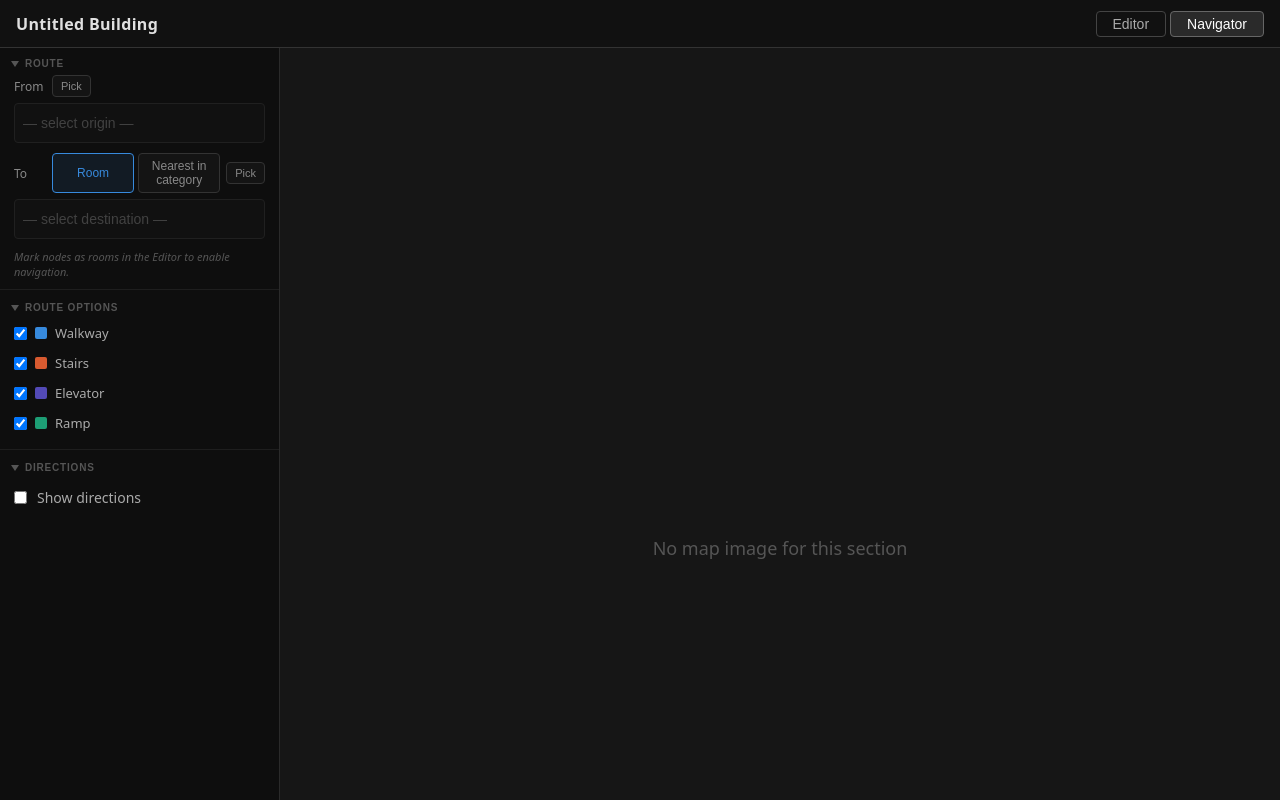
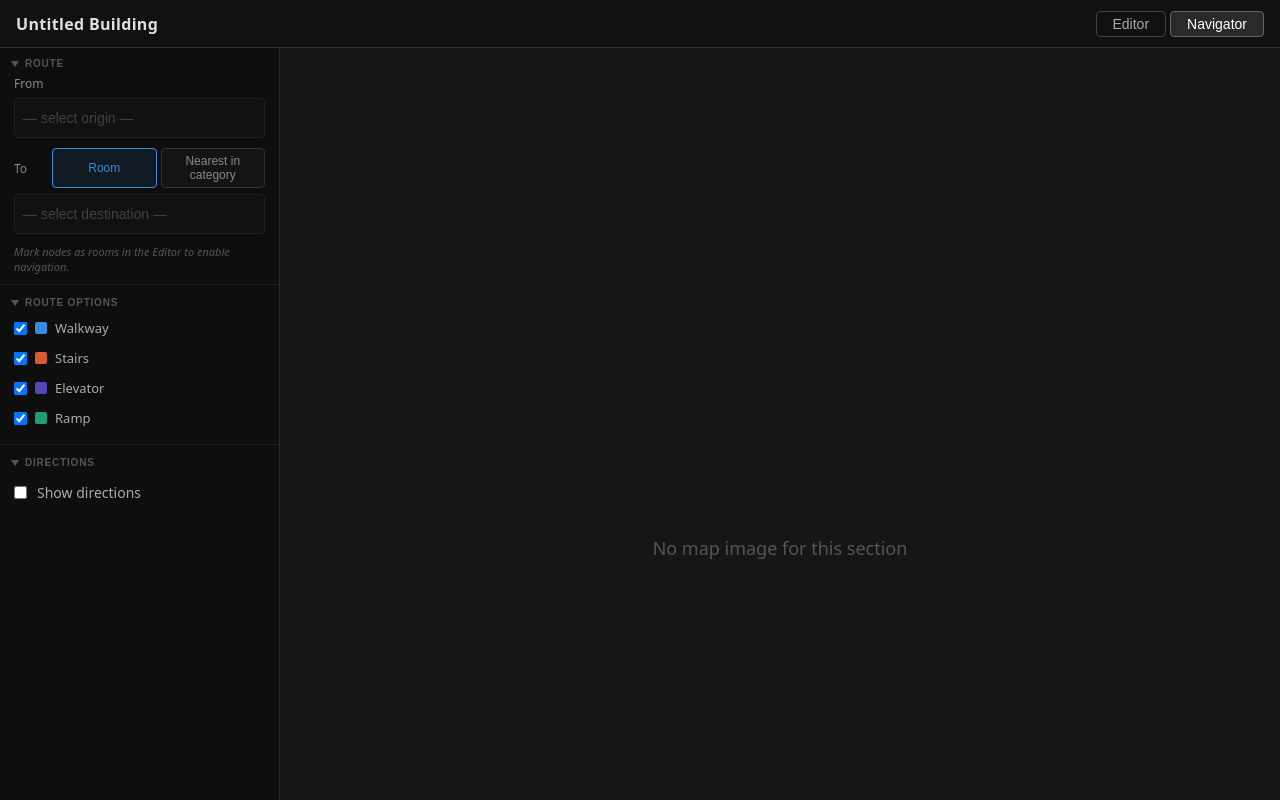
Before and after one commit to cbmitchell/map-nav, a React (Vite) app: page / in a window 1280 px wide. Both pictures are taken after a click on the button "Navigator". Built offline with nearby package versions, Linux system fonts and the light colour scheme.

Commit message:
Remove Pick button & associated logic

```diff
--- a/src/components/Navigator/Navigator.tsx
+++ b/src/components/Navigator/Navigator.tsx
@@ -7,8 +7,6 @@ import { useZoomPan, DEFAULT_ZOOM_PAN } from '../../hooks/useZoomPan';
 import type { ZoomPanState } from '../../hooks/useZoomPan';
 import { NavigatorControls } from './NavigatorControls';
 import { NavigatorCanvas } from './NavigatorCanvas';
-
-type PickMode = 'src' | 'tgt' | null;
 
 interface NavigatorProps {
   state: Building;
@@ -20,7 +18,6 @@ export function Navigator({ state }: NavigatorProps) {
   const [tgtCategory, setTgtCategory] = useState<string | null>(null);
   const [excludedTypes, setExcludedTypes] = useState<Set<string>>(new Set());
   const [showDirections, setShowDirections] = useState(false);
-  const [pickMode, setPickMode] = useState<PickMode>(null);
   const [preferredSectionId, setPreferredSectionId] = useState<string | null>(null);
   const activeSectionId = preferredSectionId ?? state.sections[0]?.id ?? null;
   const { zoomPan, handleWheel, pan, zoomAt, setView } = useZoomPan();
@@ -65,12 +62,6 @@ export function Navigator({ state }: NavigatorProps) {
     setTgtCategory(cat);
     setTgtId(null);
   }, []);
-
-  const handleNodePick = useCallback((nodeId: string) => {
-    if (pickMode === 'src') handleSrcChange(nodeId);
-    else if (pickMode === 'tgt') handleTgtChange(nodeId);
-    setPickMode(null);
-  }, [pickMode, handleSrcChange, handleTgtChange]);
 
   // When routing by category, resolve the destination room name from the path's last node
   const resolvedTgtLabel = useMemo(() => {
@@ -140,7 +131,6 @@ export function Navigator({ state }: NavigatorProps) {
           path={path}
           error={error}
           resolvedTgtLabel={resolvedTgtLabel}
-          pickMode={pickMode}
           onSrcChange={handleSrcChange}
           onTgtChange={handleTgtChange}
           onTgtCategoryChange={handleTgtCategoryChange}
@@ -148,7 +138,6 @@ export function Navigator({ state }: NavigatorProps) {
           onSectionChange={switchSection}
           onExcludedTypesChange={setExcludedTypes}
           onDirectionsToggle={setShowDirections}
-          onPickModeChange={setPickMode}
         />
 
         <div className={styles.canvasArea}>
@@ -160,9 +149,6 @@ export function Navigator({ state }: NavigatorProps) {
             onWheel={handleWheel}
             onPan={pan}
             onZoomAt={zoomAt}
-            pickMode={pickMode}
-            onNodePick={handleNodePick}
-            onPickCancel={() => setPickMode(null)}
             onSetOrigin={handleSrcChange}
             onSetDestination={handleTgtChange}
           />
--- a/src/components/Navigator/NavigatorCanvas.tsx
+++ b/src/components/Navigator/NavigatorCanvas.tsx
@@ -6,8 +6,6 @@ import { useMobile } from '../../hooks/useMobile';
 import styles from './NavigatorCanvas.module.css';
 
 const HIT_RADIUS = 12;
-
-type PickMode = 'src' | 'tgt' | null;
 
 interface NodeMenuState {
   nodeId: string;
@@ -28,9 +26,6 @@ interface NavigatorCanvasProps {
   onWheel: (e: WheelEvent, rect: DOMRect) => void;
   onPan: (dx: number, dy: number) => void;
   onZoomAt: (screenX: number, screenY: number, newScale: number) => void;
-  pickMode: PickMode;
-  onNodePick: (nodeId: string) => void;
-  onPickCancel: () => void;
   onSetOrigin: (nodeId: string) => void;
   onSetDestination: (nodeId: string) => void;
 }
@@ -43,9 +38,6 @@ export function NavigatorCanvas({
   onWheel,
   onPan,
   onZoomAt,
-  pickMode,
-  onNodePick,
-  onPickCancel,
   onSetOrigin,
   onSetDestination,
 }: NavigatorCanvasProps) {
@@ -73,25 +65,15 @@ export function NavigatorCanvas({
     activeSectionIdRef.current = activeSectionId;
   });
 
-  // Close the click/tap node menu when the active section changes (its screen-space
-  // position is meaningless after switching sections) or when explicit pick mode is
-  // turned on (which supersedes the click menu). Adjusting state during render — rather
-  // than in an effect, and tracked via useState rather than a ref so it stays pure —
-  // is React's recommended pattern for reacting to a prop/state change like this:
+  // Close the click/tap node menu when the active section changes — its screen-space
+  // position is meaningless after switching sections. Adjusting state during render —
+  // rather than in an effect, and tracked via useState rather than a ref so it stays
+  // pure — is React's recommended pattern for reacting to a prop change like this:
   // https://react.dev/learn/you-might-not-need-an-effect#adjusting-some-state-when-a-prop-changes
-  const [prevMenuResetDeps, setPrevMenuResetDeps] = useState({ activeSectionId, pickMode });
-  if (
-    prevMenuResetDeps.activeSectionId !== activeSectionId ||
-    prevMenuResetDeps.pickMode !== pickMode
-  ) {
-    setPrevMenuResetDeps({ activeSectionId, pickMode });
-    if (
-      nodeMenu !== null &&
-      (prevMenuResetDeps.activeSectionId !== activeSectionId ||
-        (pickMode && !prevMenuResetDeps.pickMode))
-    ) {
-      setNodeMenu(null);
-    }
+  const [prevSectionId, setPrevSectionId] = useState(activeSectionId);
+  if (prevSectionId !== activeSectionId) {
+    setPrevSectionId(activeSectionId);
+    if (nodeMenu !== null) setNodeMenu(null);
   }
 
   const { redraw } = useCanvasRenderer(
@@ -145,11 +127,10 @@ export function NavigatorCanvas({
     return () => canvas.removeEventListener('wheel', handler);
   }, [onWheel]);
 
-  // Space key pan mode + Escape to cancel pick mode
+  // Space key pan mode + Escape to close the node menu
   useEffect(() => {
     const onKeyDown = (e: KeyboardEvent) => {
       if (e.code === 'Escape') {
-        onPickCancel();
         setNodeMenu(null);
         return;
       }
@@ -167,7 +148,7 @@ export function NavigatorCanvas({
       if (e.code === 'Space') {
         spaceRef.current = false;
         panRef.current = null;
-        if (canvasRef.current) canvasRef.current.style.cursor = pickMode ? 'crosshair' : 'grab';
+        if (canvasRef.current) canvasRef.current.style.cursor = 'grab';
       }
     };
     window.addEventListener('keydown', onKeyDown);
@@ -176,7 +157,7 @@ export function NavigatorCanvas({
       window.removeEventListener('keydown', onKeyDown);
       window.removeEventListener('keyup', onKeyUp);
     };
-  }, [onPickCancel, pickMode]);
+  }, []);
 
   // ---------------------------------------------------------------------------
   // Mouse interaction (pan only)
@@ -215,19 +196,9 @@ export function NavigatorCanvas({
     const section = buildingRef.current.sections.find(
       (s) => s.id === activeSectionIdRef.current,
     );
-    if (!section) { onPickCancel(); return; }
+    if (!section) { setNodeMenu(null); return; }
 
-    if (pickMode) {
-      const hit = hitTestRoomNode(sx, sy);
-      if (hit) {
-        onNodePick(hit.id);
-      } else {
-        onPickCancel();
-      }
-      return;
-    }
-
-    // Not in pick mode — clicking a room node opens a menu to set it as origin/destination
+    // Clicking a room node opens a menu to set it as origin/destination
     const hit = hitTestRoomNode(sx, sy);
     setNodeMenu(hit ? { nodeId: hit.id, label: hit.label, screenX: sx, screenY: sy, canvasW: canvas.width } : null);
   };
@@ -264,8 +235,7 @@ export function NavigatorCanvas({
   const handleMouseUp = (e: React.MouseEvent) => {
     if (e.button === 1 || e.button === 0) {
       panRef.current = null;
-      if (canvasRef.current)
-        canvasRef.current.style.cursor = spaceRef.current ? 'grab' : (pickMode ? 'crosshair' : 'grab');
+      if (canvasRef.current) canvasRef.current.style.cursor = 'grab';
     }
   };
 
@@ -358,7 +328,7 @@ export function NavigatorCanvas({
       )}
       <canvas
         ref={canvasRef}
-        style={{ display: 'block', touchAction: 'none', cursor: pickMode ? 'crosshair' : 'grab' }}
+        style={{ display: 'block', touchAction: 'none', cursor: 'grab' }}
         onClick={handleClick}
         onMouseDown={handleMouseDown}
         onMouseMove={handleMouseMove}
--- a/src/components/Navigator/NavigatorControls.module.css
+++ b/src/components/Navigator/NavigatorControls.module.css
@@ -63,24 +63,6 @@
   border-color: var(--accent-blue);
   color: var(--accent-blue);
   background: rgba(55, 138, 221, 0.1);
-}
-
-.pickBtn {
-  padding: 4px 8px;
-  background: var(--bg-card);
-  border: 1px solid var(--border-default);
-  border-radius: 4px;
-  color: var(--text-dim);
-  font-size: 11px;
-  cursor: pointer;
-  flex-shrink: 0;
-  white-space: nowrap;
-}
-
-.pickBtnActive {
-  border-color: var(--accent-blue);
-  color: var(--accent-blue);
-  background: rgba(55, 138, 221, 0.15);
 }
 
 .resolvedLabel {
--- a/src/components/Navigator/NavigatorControls.tsx
+++ b/src/components/Navigator/NavigatorControls.tsx
@@ -7,8 +7,6 @@ import { CollapsibleSection } from '../shared/CollapsibleSection';
 import { SearchableSelect } from '../shared/SearchableSelect';
 import type { SearchableSelectOption } from '../shared/SearchableSelect';
 import styles from './NavigatorControls.module.css';
-
-type PickMode = 'src' | 'tgt' | null;
 
 interface NavigatorControlsProps {
   building: Building;
@@ -20,14 +18,12 @@ interface NavigatorControlsProps {
   path: string[] | null;
   error: string | null;
   resolvedTgtLabel: string | null;
-  pickMode: PickMode;
   activeSectionId: string | null;
   onSrcChange: (id: string | null) => void;
   onTgtChange: (id: string | null) => void;
   onTgtCategoryChange: (category: string | null) => void;
   onExcludedTypesChange: (types: Set<string>) => void;
   onDirectionsToggle: (v: boolean) => void;
-  onPickModeChange: (mode: PickMode) => void;
   onSectionChange: (id: string) => void;
 }
 
@@ -41,14 +37,12 @@ export function NavigatorControls({
   path,
   error,
   resolvedTgtLabel,
-  pickMode,
   activeSectionId,
   onSrcChange,
   onTgtChange,
   onTgtCategoryChange,
   onExcludedTypesChange,
   onDirectionsToggle,
-  onPickModeChange,
   onSectionChange,
 }: NavigatorControlsProps) {
   const [destMode, setDestMode] = useState<'room' | 'category'>('room');
@@ -106,13 +100,6 @@ export function NavigatorControls({
         <div className={styles.fieldBlock}>
           <div className={styles.row}>
             <label className={styles.label}>From</label>
-            <button
-              className={clsx(styles.pickBtn, pickMode === 'src' && styles.pickBtnActive)}
-              onClick={() => onPickModeChange(pickMode === 'src' ? null : 'src')}
-              title="Pick origin from map"
-            >
-              {pickMode === 'src' ? 'Picking…' : 'Pick'}
-            </button>
           </div>
           <SearchableSelect
             options={roomSelectOptions(destMode === 'room' ? tgtId : null)}
@@ -141,15 +128,6 @@ export function NavigatorControls({
                 {isMobile ? 'Nearest' : 'Nearest in category'}
               </button>
             </div>
-            {destMode === 'room' && (
-              <button
-                className={clsx(styles.pickBtn, pickMode === 'tgt' && styles.pickBtnActive)}
-                onClick={() => onPickModeChange(pickMode === 'tgt' ? null : 'tgt')}
-                title="Pick destination from map"
-              >
-                {pickMode === 'tgt' ? 'Picking…' : 'Pick'}
-              </button>
-            )}
           </div>
 
           {destMode === 'room' ? (
```
Also changed, not shown: 1 other file (tests, documents, lock files or other folders).
